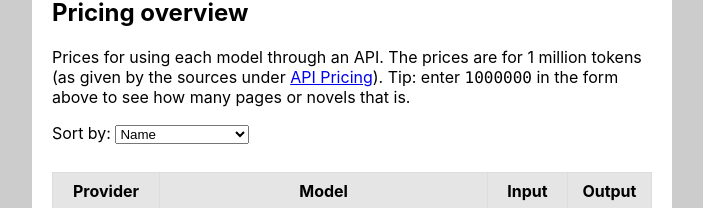
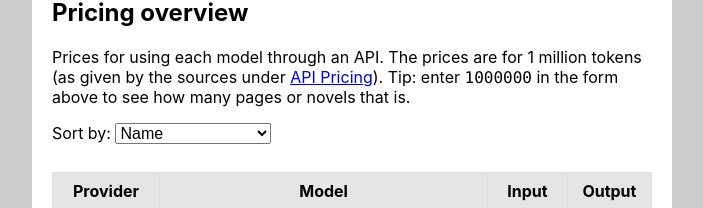
Before and after one commit to MichaelCurrin/token-translator, a React (Create React App) app: page / in a window 1280 px wide. Shown: the part 2117-2325 px from the top of the page, without its empty margins (288-991 px from the left). Built offline with nearby package versions, Linux system fonts and the light colour scheme.

Commit message:
update src/index.css

```diff
--- a/src/index.css
+++ b/src/index.css
@@ -72,7 +72,11 @@ blockquote p {
   margin: 0;
 }
 
+select,
+.numeric-input {
+  font-size: medium;
+}
+
 .numeric-input {
   width: 10em;
-  font-size: medium;
 }
```
